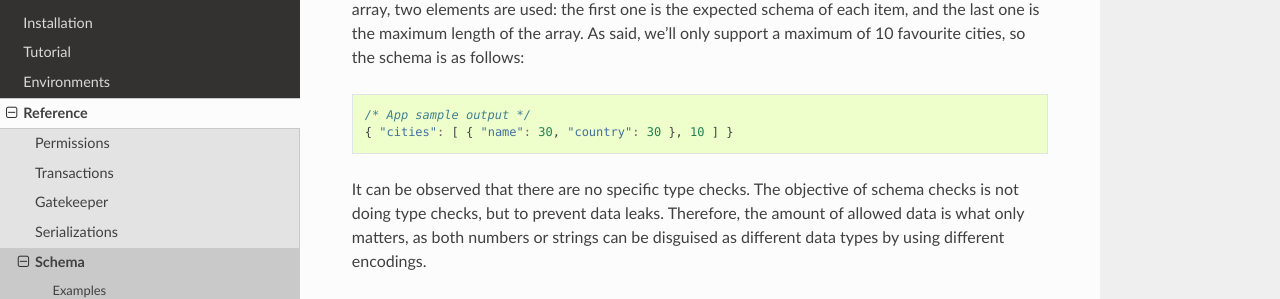
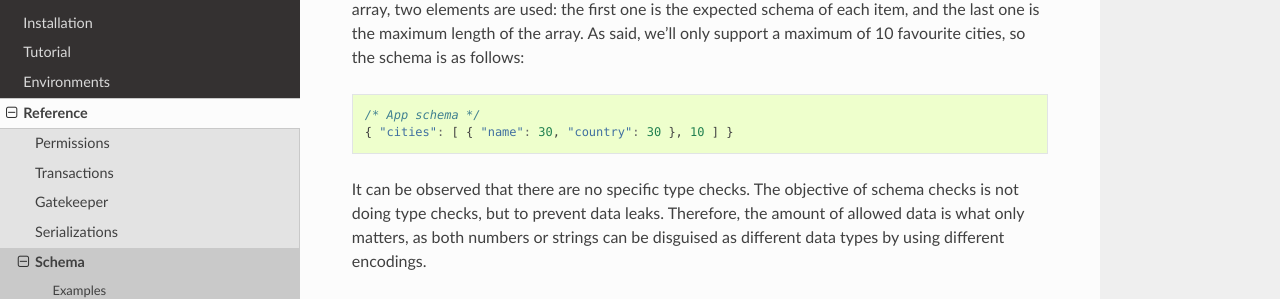
Before and after one commit to reputation-network/rey-docs, a Sphinx documentation site: the page built from docs/contents/reference/schema.rst, in a window 1280 px wide and 900 px high, scrolled down 1239 px. Shown: the part 152-451 px from the top of the window. Built offline with Sphinx 7.4.7 and the Read the Docs theme 2.0.0, drawn with Linux system fonts in a browser that asks for light colours.

Commit message:
Fix typo in schema section

```diff
--- a/docs/contents/reference/schema.rst
+++ b/docs/contents/reference/schema.rst
@@ -56,7 +56,7 @@ For this, again we'll replace values with the maximum expected JSON-stringified
 
 .. code:: javascript
 
-  /* App sample output */
+  /* App schema */
   { "cities": [ { "name": 30, "country": 30 }, 10 ] }
 
 It can be observed that there are no specific type checks. The objective of schema checks is not doing type checks, but to prevent data leaks. Therefore, the amount of allowed data is what only matters, as both numbers or strings can be disguised as different data types by using different encodings.
```
